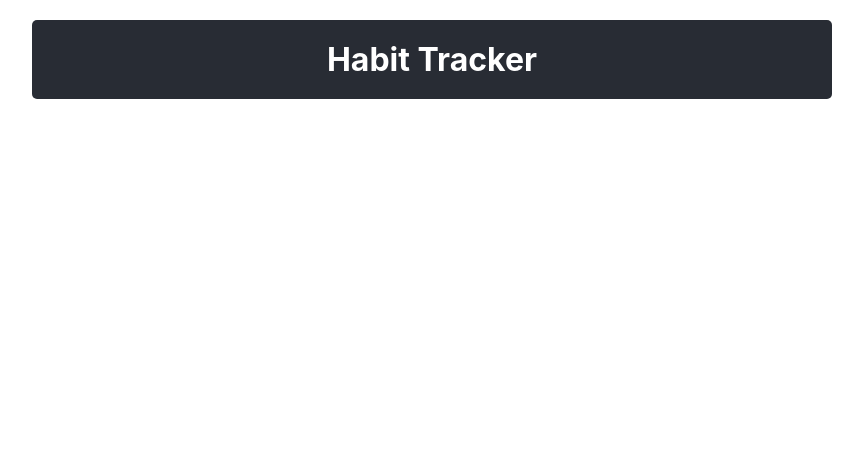
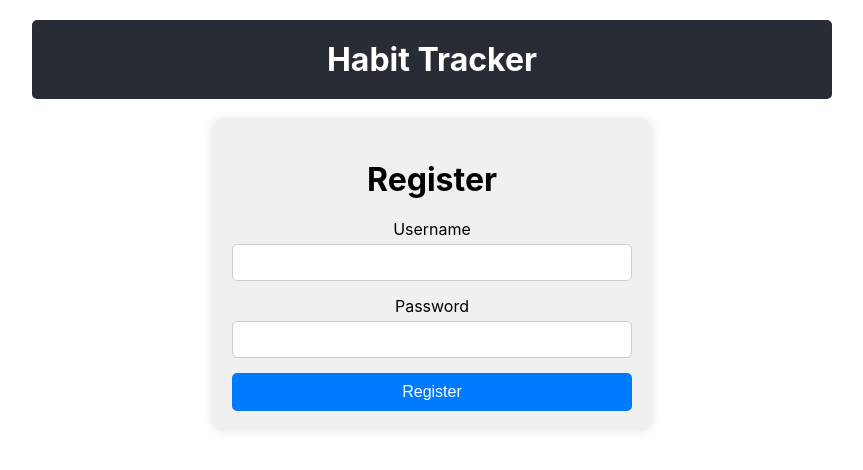
Before and after one commit to Moringa-SDF-PTO5/group-3-habit-tracker, a React (Create React App) app in the folder Frontend/: page /register in a window 1280 px wide. Before the commit this address had no page. Shown: the top 470 px of the page, without its empty margins (208-1071 px from the left). Built offline with nearby package versions, Linux system fonts and the light colour scheme.

Commit message:
Updated READme

```diff
--- a/Frontend/src/App.js
+++ b/Frontend/src/App.js
@@ -5,6 +5,8 @@ import { BrowserRouter as Router, Route, Routes, Navigate } from 'react-router-d
 import HabitDetails from './components/HabitDetails';
 import HabitForm from './components/HabitForm';
 import LoginForm from './components/LoginForm';
+import RegisterForm from './components/RegistrationForm';
+
 // import Calendar from './components/Calendar';
 import Search from './components/Search';
 import Reminder from './components/Reminder';
@@ -81,6 +83,7 @@ function App() {
         </header>
         <main>
           <Routes>
+            <Route path="/register" element={<RegisterForm />}/>
             <Route path="/" element={isLoggedIn ? <Navigate to="/dashboard" /> : <LoginForm onLogin={handleLogin} />} />
             <Route path="/dashboard" element={
               !isLoggedIn ? <Navigate to="/" /> : (
--- a/Frontend/src/components/LoginForm.js
+++ b/Frontend/src/components/LoginForm.js
@@ -1,6 +1,7 @@
 import React from 'react';
 import { Formik, Form, Field, ErrorMessage } from 'formik';
 import './LoginForm.css';
+import { Link } from 'react-router-dom';
 
 const LoginForm = ({ onLogin }) => {
   return (
@@ -33,6 +34,7 @@ const LoginForm = ({ onLogin }) => {
           <button type="submit" disabled={isSubmitting}>
             Login
           </button>
+          <Link to = 'register' >No account ? Register Here</Link>
         </Form>
       )}
     </Formik>
--- /dev/null
+++ b/Frontend/src/components/RegistrationForm.css
@@ -0,0 +1,53 @@
+/* src/components/RegisterForm.css */
+
+.register-form-container {
+    max-width: 400px;
+    margin: 0 auto;
+    padding: 20px;
+    background-color: #f0f0f0; /* Light grey background */
+    border-radius: 10px;
+    box-shadow: 0 0 10px rgba(0, 0, 0, 0.1);
+  }
+
+  h1 {
+    text-align: center;
+    margin-bottom: 20px;
+  }
+
+  .form-control {
+    margin-bottom: 15px;
+  }
+
+  label {
+    display: block;
+    margin-bottom: 5px;
+  }
+
+  input {
+    width: 100%;
+    padding: 10px;
+    border: 1px solid #ccc;
+    border-radius: 5px;
+    box-sizing: border-box;
+  }
+
+  .error {
+    color: #ff0000;
+    font-size: 0.875em;
+    margin-top: 5px;
+  }
+
+  .register-button {
+    width: 100%;
+    padding: 10px;
+    background-color: #007bff; /* Bootstrap blue */
+    color: #fff;
+    border: none;
+    border-radius: 5px;
+    cursor: pointer;
+    font-size: 1em;
+  }
+
+  .register-button:hover {
+    background-color: #0056b3;
+  }
--- /dev/null
+++ b/Frontend/src/components/RegistrationForm.js
@@ -0,0 +1,80 @@
+// src/components/RegisterForm.js
+import React from 'react';
+import { Formik, Form, Field, ErrorMessage } from 'formik';
+import * as Yup from 'yup';
+import './RegistrationForm.css'; // Assuming you have a CSS file for styling
+import { useNavigate } from 'react-router-dom';
+
+const RegisterForm = () => {
+    const navigate = useNavigate()
+
+  const initialValues = {
+    username: '',
+    password_hash: '',
+  };
+
+  const validationSchema = Yup.object({
+    username: Yup.string().required('Username is required'),
+    password_hash: Yup.string().required('Password is required').min(8, 'Password must be at least 8 characters'),
+  });
+
+  const onSubmit = (values, { setSubmitting, setStatus }) => {
+    fetch('https://backend1-1-m0ph.onrender.com/users', {
+      method: 'POST',
+      headers: {
+        'Content-Type': 'application/json',
+      },
+      body: JSON.stringify(values),
+    })
+      .then((response) => {
+        if (!response.ok) {
+          throw new Error('Failed to register');
+        }
+        return response.json();
+      })
+      .then((data) => {
+        console.log('Success:', data);
+        setStatus({ success: true });
+        setSubmitting(false);
+        navigate('/');
+      })
+      .catch((error) => {
+        console.error('Error:', error);
+        setStatus({ success: false });
+        setSubmitting(false);
+      });
+  };
+
+  return (
+    <div className="register-form-container">
+      <h1>Register</h1>
+      <Formik initialValues={initialValues} validationSchema={validationSchema} onSubmit={onSubmit}>
+        {({ status, isSubmitting }) => (
+          <Form>
+            <div className="form-control">
+              <label htmlFor="username">Username</label>
+              <Field type="text" id="username" name="username" />
+              <ErrorMessage name="username" component="div" className="error" />
+            </div>
+            <div className="form-control">
+              <label htmlFor="password_hash">Password</label>
+              <Field type="password" id="password_hash" name="password_hash" />
+              <ErrorMessage name="password_hash" component="div" className="error" />
+            </div>
+            <button type="submit" className="register-button" disabled={isSubmitting}>
+              Register
+            </button>
+            {status && status.success === false && (
+              <div className="error">Registration failed. Please try again.</div>
+            )}
+            {status && status.success === true && (
+              <div className="success">Registration successful!</div>
+            )}
+          </Form>
+        )}
+      </Formik>
+    </div>
+  );
+};
+
+export default RegisterForm;
```
Also changed, not shown: 1 other file (tests, documents, lock files or other folders).
